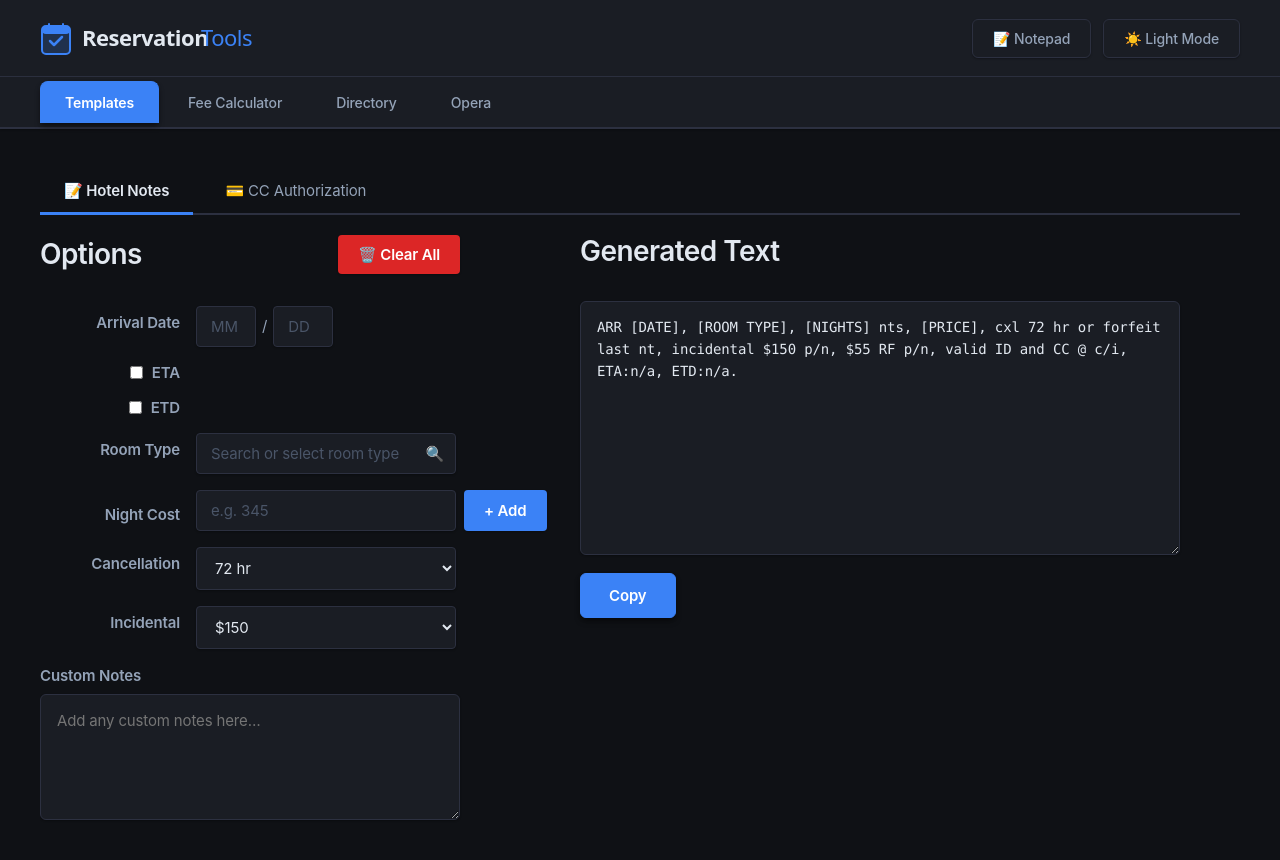
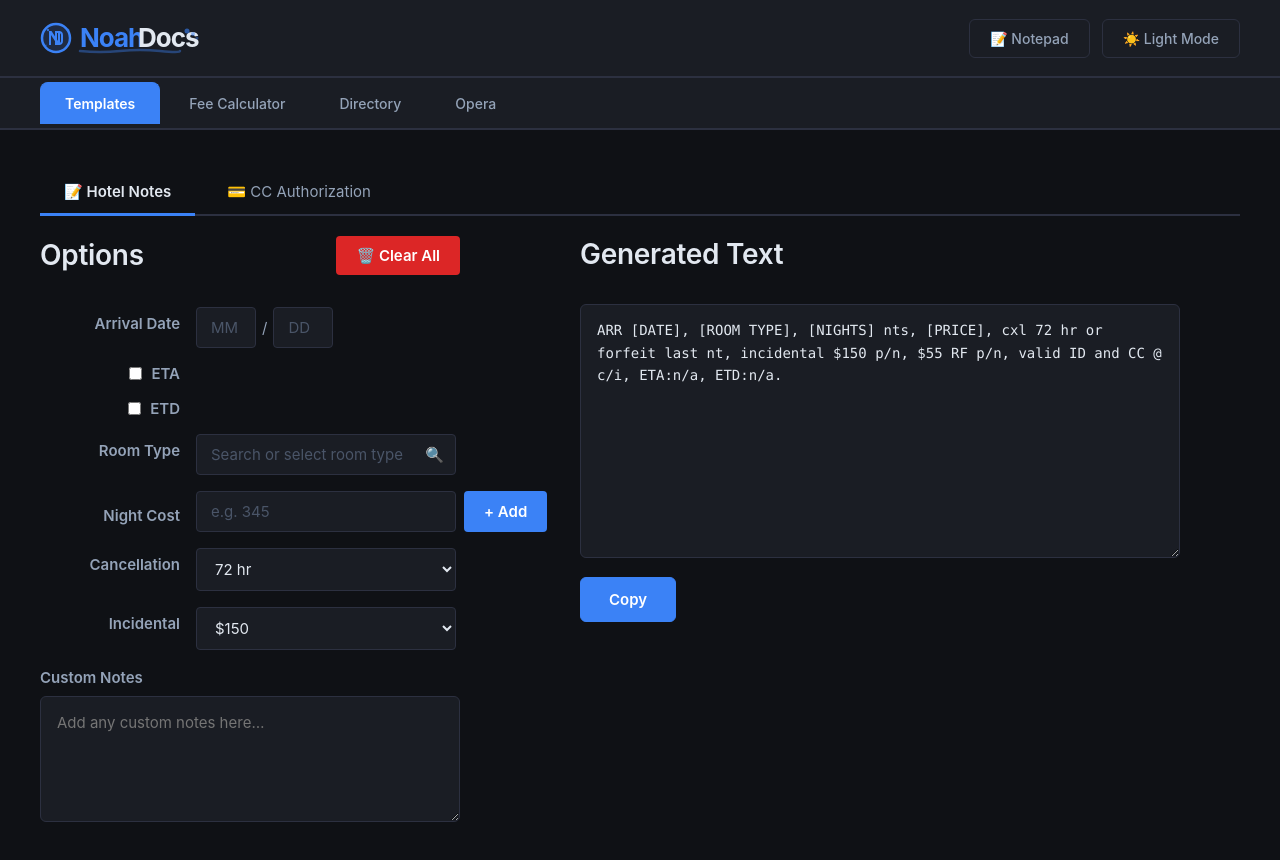
Before and after one commit to Chriskimm1/reservation_tools, a React (Vite) app: page / in a window 1280 px wide. Shown: the top 860 px of the page. Built offline with nearby package versions, Linux system fonts and the light colour scheme.

Commit message:
made some changes to the logo and font

```diff
--- a/src/App.css
+++ b/src/App.css
@@ -23,8 +23,7 @@
   align-items: center;
   padding: 18px 40px;
   background-color: var(--color-surface);
-  border-bottom: 1px solid var(--color-border);
-  box-shadow: var(--shadow-md);
+  border-bottom: 2px solid var(--color-border);
 }
 
 .app-header__title {
@@ -50,14 +49,13 @@
   cursor: pointer;
   font-size: 14px;
   font-weight: 500;
-  transition: background-color 0.15s, box-shadow 0.15s;
-  box-shadow: var(--shadow-sm);
+  transition: background-color 0.15s, border-color 0.15s;
 }
 
 .app-header__notepad-btn:hover,
 .app-header__theme-btn:hover {
   background-color: var(--color-surface-hover);
-  box-shadow: var(--shadow-md);
+  border-color: var(--color-accent);
 }
 
 /* ── Tab bar ────────────────────────────────────────────── */
@@ -68,7 +66,6 @@
   padding: 0 40px;
   background-color: var(--color-surface);
   border-bottom: 2px solid var(--color-border);
-  box-shadow: var(--shadow-sm);
   /* Ensure tabs stay visible and don't get cut off */
   min-height: 52px;
   display: flex;
@@ -119,7 +116,6 @@
   font-weight: 600;
   border-color: var(--color-accent);
   border-bottom: none;
-  box-shadow: var(--shadow-md);
 }
 
 /* ═══════════════════════════════════════════════════════════
--- a/src/components/Logo.tsx
+++ b/src/components/Logo.tsx
@@ -1,97 +1,98 @@
 export default function Logo() {
   return (
     <svg
-      width="220"
+      width="160"
       height="40"
-      viewBox="0 0 220 40"
+      viewBox="0 0 160 40"
       fill="none"
       xmlns="http://www.w3.org/2000/svg"
       style={{ display: 'block' }}
     >
-      {/* Icon - Modern calendar/booking symbol */}
+      {/* Cool "ND" monogram icon */}
       <g>
-        {/* Calendar base */}
-        <rect
-          x="2"
-          y="8"
-          width="28"
-          height="28"
-          rx="4"
+        {/* Background circle with gradient effect */}
+        <circle
+          cx="16"
+          cy="20"
+          r="14"
           fill="var(--color-accent)"
-          opacity="0.2"
+          opacity="0.15"
         />
-        <rect
-          x="2"
-          y="8"
-          width="28"
-          height="28"
-          rx="4"
+        <circle
+          cx="16"
+          cy="20"
+          r="14"
           stroke="var(--color-accent)"
-          strokeWidth="2"
+          strokeWidth="2.5"
         />
 
-        {/* Calendar header */}
-        <rect
-          x="2"
-          y="8"
-          width="28"
-          height="8"
-          rx="4"
+        {/* Bold "N" letter */}
+        <path
+          d="M 9 27 L 9 13 L 11.5 13 L 18 23 L 18 13 L 20 13 L 20 27 L 17.5 27 L 11 17 L 11 27 Z"
           fill="var(--color-accent)"
         />
 
-        {/* Calendar rings */}
-        <rect
-          x="8"
-          y="5"
-          width="2"
-          height="6"
-          rx="1"
-          fill="var(--color-accent)"
-        />
-        <rect
-          x="22"
-          y="5"
-          width="2"
-          height="6"
-          rx="1"
+        {/* Bold "D" letter overlapping */}
+        <path
+          d="M 15 27 L 15 13 L 19 13 C 21.5 13 23 14.5 23 17 L 23 23 C 23 25.5 21.5 27 19 27 Z M 17 15 L 17 25 L 19 25 C 20.2 25 21 24.2 21 23 L 21 17 C 21 15.8 20.2 15 19 15 Z"
           fill="var(--color-accent)"
         />
 
-        {/* Checkmark inside */}
-        <path
-          d="M10 23 L14 27 L22 19"
-          stroke="var(--color-accent)"
-          strokeWidth="2.5"
-          strokeLinecap="round"
-          strokeLinejoin="round"
-          fill="none"
-        />
+        {/* Fun sparkles around the monogram */}
+        <g opacity="0.8">
+          {/* Top right sparkle */}
+          <path
+            d="M 28 10 L 28.5 11.5 L 30 12 L 28.5 12.5 L 28 14 L 27.5 12.5 L 26 12 L 27.5 11.5 Z"
+            fill="var(--color-accent)"
+          />
+          {/* Bottom left sparkle */}
+          <path
+            d="M 6 26 L 6.3 27 L 7 27.3 L 6.3 27.6 L 6 28.3 L 5.7 27.6 L 5 27.3 L 5.7 27 Z"
+            fill="var(--color-accent)"
+          />
+          {/* Top left tiny dot */}
+          <circle cx="8" cy="12" r="1.2" fill="var(--color-accent)" />
+        </g>
       </g>
 
-      {/* Text */}
+      {/* Fun, playful text */}
       <text
-        x="42"
-        y="28"
-        fontFamily="system-ui, -apple-system, 'Segoe UI', sans-serif"
-        fontSize="22"
+        x="40"
+        y="29"
+        fontFamily="-apple-system, BlinkMacSystemFont, 'Segoe UI', Roboto, 'Helvetica Neue', Arial, sans-serif"
+        fontSize="26"
+        fontWeight="700"
+        fill="var(--color-accent)"
+        letterSpacing="-1"
+      >
+        Noah
+      </text>
+      <text
+        x="98"
+        y="29"
+        fontFamily="-apple-system, BlinkMacSystemFont, 'Segoe UI', Roboto, 'Helvetica Neue', Arial, sans-serif"
+        fontSize="26"
         fontWeight="700"
         fill="var(--color-text-bright)"
-        letterSpacing="-0.5"
+        letterSpacing="-1"
       >
-        Reservation
+        Docs
       </text>
-      <text
-        x="161"
-        y="28"
-        fontFamily="system-ui, -apple-system, 'Segoe UI', sans-serif"
-        fontSize="22"
-        fontWeight="400"
-        fill="var(--color-accent)"
-        letterSpacing="-0.5"
-      >
-        Tools
-      </text>
+
+      {/* Fun wavy underline */}
+      <path
+        d="M 40 33 Q 60 35 80 33 T 120 33 T 140 33"
+        stroke="var(--color-accent)"
+        strokeWidth="2.5"
+        strokeLinecap="round"
+        fill="none"
+        opacity="0.4"
+      />
+
+      {/* Playful dots accent */}
+      <circle cx="147" cy="13" r="2.5" fill="var(--color-accent)" opacity="0.6" />
+      <circle cx="153" cy="16" r="2" fill="var(--color-accent)" opacity="0.5" />
+      <circle cx="157" cy="20" r="1.5" fill="var(--color-accent)" opacity="0.4" />
     </svg>
   )
 }
--- a/src/index.css
+++ b/src/index.css
@@ -5,13 +5,14 @@
 @import './styles/components.css';
 
 :root {
-  --sans: -apple-system, BlinkMacSystemFont, 'SF Pro Display', 'SF Pro Text', 'Segoe UI', Roboto, 'Helvetica Neue', Arial, sans-serif;
-  --mono: 'SF Mono', Monaco, 'Cascadia Code', 'Segoe UI Mono', 'Roboto Mono', 'Oxygen Mono', 'Ubuntu Monospace', 'Source Code Pro', 'Fira Mono', Consolas, 'Courier New', monospace;
+  --sans: -apple-system, BlinkMacSystemFont, 'Segoe UI', Roboto, 'Helvetica Neue', Arial, sans-serif;
+  --mono: 'Consolas', 'Monaco', 'Segoe UI Mono', 'Cascadia Code', 'Roboto Mono', 'Courier New', monospace;
 
   font-synthesis: none;
   text-rendering: optimizeLegibility;
-  -webkit-font-smoothing: antialiased;
-  -moz-osx-font-smoothing: grayscale;
+  /* Better font rendering for Windows */
+  -webkit-font-smoothing: subpixel-antialiased;
+  -moz-osx-font-smoothing: auto;
 }
 
 *,
@@ -26,9 +27,9 @@ body {
   color: var(--color-text);
   font-family: var(--sans);
   font-size: 15px;
-  line-height: 1.5;
+  line-height: 1.6;
   font-weight: 400;
-  letter-spacing: -0.01em;
+  letter-spacing: 0;
 }
 
 #root {
@@ -40,22 +41,22 @@ body {
 
 h1, h2, h3, h4 {
   font-weight: 600;
-  line-height: 1.2;
+  line-height: 1.3;
   color: var(--color-text-bright);
-  letter-spacing: -0.02em;
+  letter-spacing: -0.01em;
 }
 
 button {
   font-family: var(--sans);
   font-weight: 500;
-  letter-spacing: -0.01em;
+  letter-spacing: 0;
 }
 
 input,
 select,
 textarea {
   font-family: var(--sans);
-  letter-spacing: -0.01em;
+  letter-spacing: 0;
 }
 
 p { margin: 0 0 12px; }
--- a/src/styles/components.css
+++ b/src/styles/components.css
@@ -68,8 +68,7 @@
   background-color: var(--color-surface);
   color: var(--color-text-bright);
   box-sizing: border-box;
-  transition: border-color 0.15s, box-shadow 0.15s;
-  box-shadow: var(--shadow-sm);
+  transition: border-color 0.15s;
 }
 
 .field-input:focus,
@@ -77,8 +76,7 @@
 .field-textarea:focus {
   outline: none;
   border-color: var(--color-border-focus);
-  box-shadow: 0 0 0 3px color-mix(in srgb, var(--color-border-focus) 20%, transparent),
-              var(--shadow-sm);
+  box-shadow: 0 0 0 3px color-mix(in srgb, var(--color-border-focus) 20%, transparent);
 }
 
 /* Placeholder styling for inputs and selects */
@@ -138,7 +136,6 @@
   color: #ffffff;
   font-size: 14px;
   font-weight: 600;
-  box-shadow: var(--shadow-sm);
 }
 
 .chip__remove {
@@ -161,11 +158,10 @@
 /* ── Summary card (Fee Calculator right panel) ────────── */
 /* ── Summary card (Fee Calculator right panel) ────────── */
 .summary-card {
-  border: 1px solid var(--color-border);
+  border: 2px solid var(--color-border);
   border-radius: 10px;
   padding: 32px;
   background-color: var(--color-surface);
-  box-shadow: var(--shadow-lg);
 }
 .summary-row {
   display: flex;
@@ -220,14 +216,12 @@
   font-size: 15px;
   cursor: pointer;
   white-space: nowrap;
-  transition: background-color 0.15s, transform 0.15s, box-shadow 0.15s;
-  box-shadow: var(--shadow-sm);
+  transition: background-color 0.15s, transform 0.15s;
 }
 
 .btn-primary:hover {
   background-color: var(--color-accent-hover);
   transform: translateY(-1px);
-  box-shadow: var(--shadow-md);
 }
 
 .btn-copy {
@@ -239,14 +233,12 @@
   font-weight: 600;
   font-size: 15px;
   cursor: pointer;
-  box-shadow: var(--shadow-md);
-  transition: background-color 0.15s, transform 0.15s, box-shadow 0.15s;
+  transition: background-color 0.15s, transform 0.15s;
 }
 
 .btn-copy:hover {
   background-color: var(--color-accent-hover);
   transform: translateY(-1px);
-  box-shadow: var(--shadow-lg);
 }
 
 .copy-status {
@@ -350,7 +342,6 @@
   border-radius: 8px;
   border: 1px solid var(--color-border);
   margin-top: 20px;
-  box-shadow: var(--shadow-sm);
 }
 
 .static-card:first-child {
--- a/src/styles/theme.css
+++ b/src/styles/theme.css
@@ -24,11 +24,11 @@
   --color-error:        #f87171;   /* red-400                      */
   --color-notepad-border: #d1d5db; /* almost white grey for notepad */
 
-  /* Drop shadows for depth (subtle in dark mode) */
-  --shadow-sm:   0 1px 2px 0 rgba(0, 0, 0, 0.3);
-  --shadow-md:   0 4px 6px -1px rgba(0, 0, 0, 0.4), 0 2px 4px -1px rgba(0, 0, 0, 0.3);
-  --shadow-lg:   0 10px 15px -3px rgba(0, 0, 0, 0.4), 0 4px 6px -2px rgba(0, 0, 0, 0.3);
-  --shadow-xl:   0 20px 25px -5px rgba(0, 0, 0, 0.5), 0 10px 10px -5px rgba(0, 0, 0, 0.4);
+  /* Minimal drop shadows for Windows readability */
+  --shadow-sm:   none;
+  --shadow-md:   0 1px 3px 0 rgba(0, 0, 0, 0.1);
+  --shadow-lg:   0 2px 4px 0 rgba(0, 0, 0, 0.12);
+  --shadow-xl:   0 4px 8px 0 rgba(0, 0, 0, 0.15);
 }
 
 /* ── Light ────────────────────────────────────────────────────
@@ -53,9 +53,9 @@
   --color-error:        #d32f2f;   /* strong red                   */
   --color-notepad-border: #000000; /* black for notepad            */
 
-  /* Drop shadows for depth */
-  --shadow-sm:   0 1px 2px 0 rgba(0, 0, 0, 0.05);
-  --shadow-md:   0 4px 6px -1px rgba(0, 0, 0, 0.1), 0 2px 4px -1px rgba(0, 0, 0, 0.06);
-  --shadow-lg:   0 10px 15px -3px rgba(0, 0, 0, 0.1), 0 4px 6px -2px rgba(0, 0, 0, 0.05);
-  --shadow-xl:   0 20px 25px -5px rgba(0, 0, 0, 0.1), 0 10px 10px -5px rgba(0, 0, 0, 0.04);
+  /* Minimal drop shadows for Windows readability */
+  --shadow-sm:   none;
+  --shadow-md:   0 1px 2px 0 rgba(0, 0, 0, 0.06);
+  --shadow-lg:   0 2px 4px 0 rgba(0, 0, 0, 0.08);
+  --shadow-xl:   0 4px 8px 0 rgba(0, 0, 0, 0.1);
 }
```
